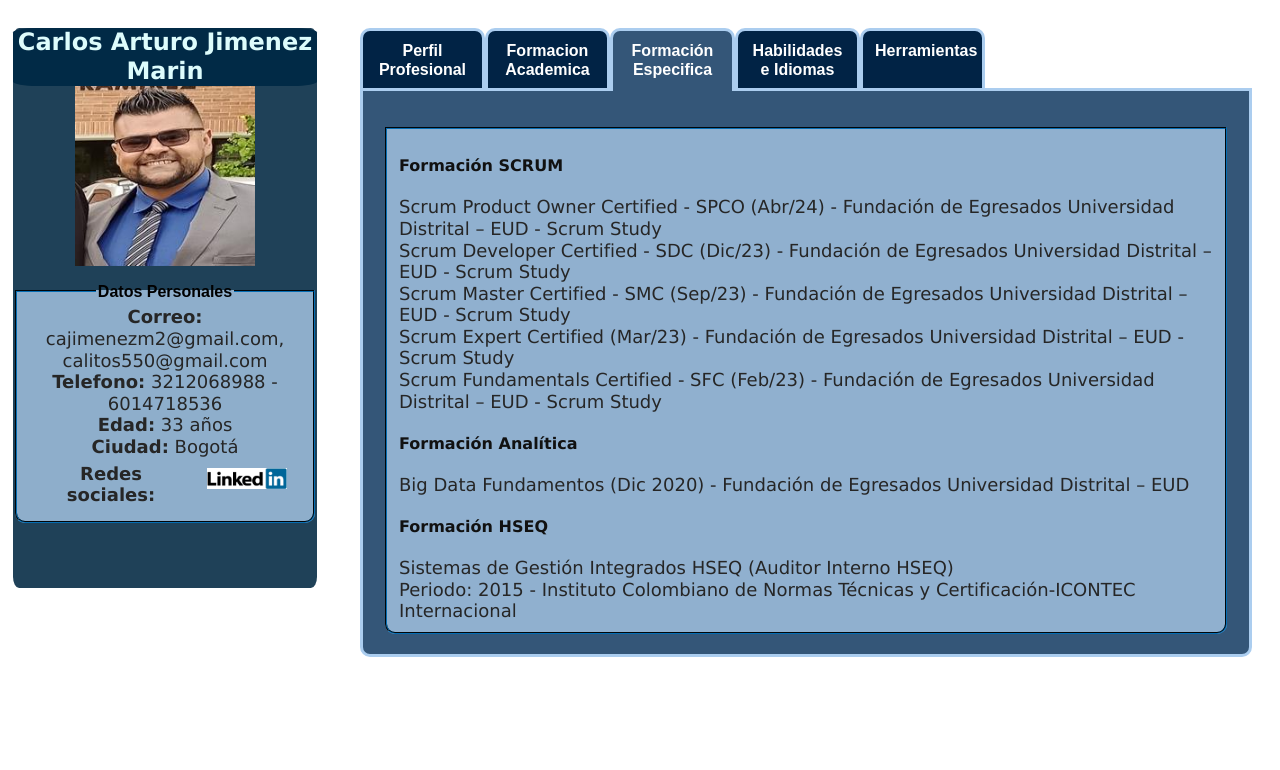
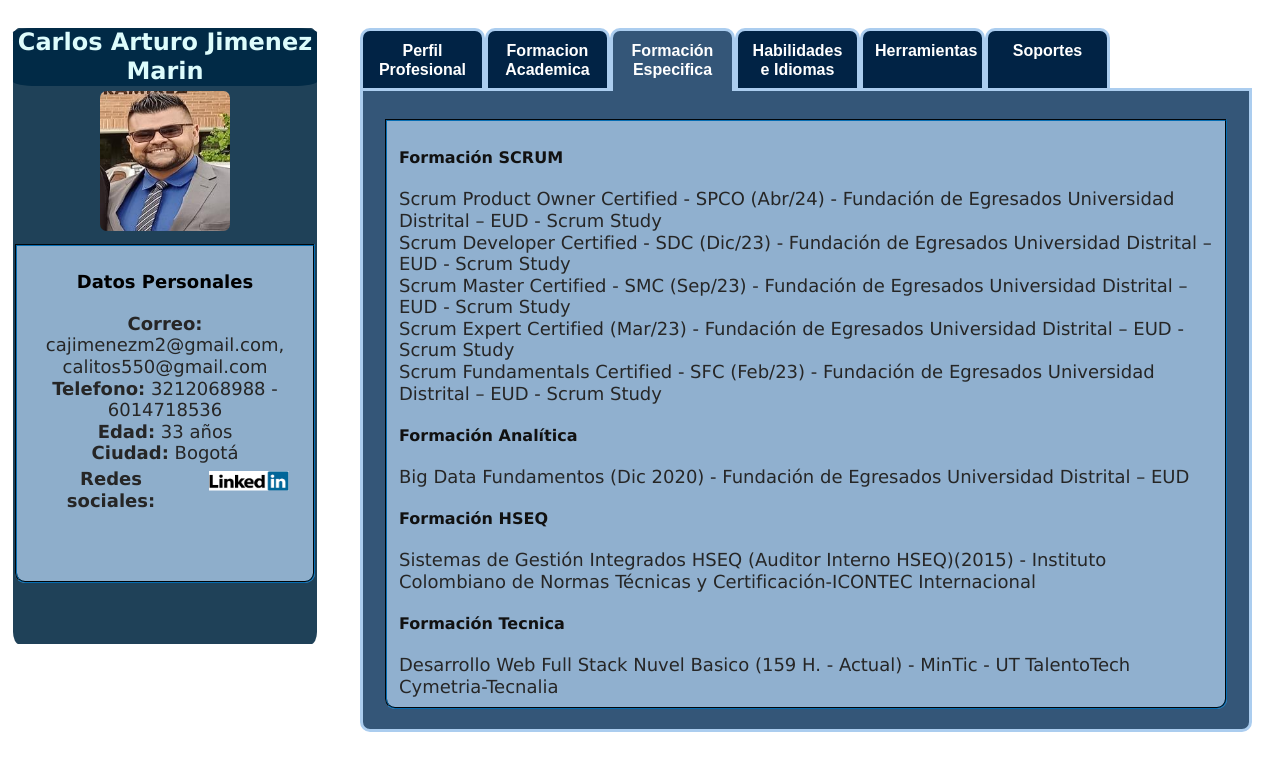
Before and after one commit to carlitosjimenez550/cvcarlosjimenez2.github.io, a plain HTML site: page index.html in a window 1280 px wide. Both pictures are taken after a click on the link "Formación Especifica". Drawn offline with Linux system fonts and the light colour scheme.

Commit message:
inclusion de imagenes y pestañas

```diff
--- a/estilo.css
+++ b/estilo.css
@@ -1,3 +1,4 @@
+@media only screen {
 h2{
     font-family: Verdana;
     color: #ddfcfc;
@@ -20,8 +21,45 @@ h5{
     font-family: Verdana;
     color: #111111;
 }
+h6{
+    font-family: Verdana;
+    font-size: large;
+    color: #000000;
+    text-align: center;
+    border-radius: 8%;
+    margin: 20px 5px;
+}
+
+fieldset{
+    height: auto;
+    width: auto;
+    border-color: #033a5f;
+    border-radius: 0 0 10px 10px;
+    margin-top: 0.5em;
+    background-color: #9ebedbe0;
+}
+
+#presentacion{
+    margin: 20px 5px;
+    width: 19em;
+    float: left;
+    height: 77%;
+    background-color: #1f4158;
+    text-align: center;
+    position: absolute;
+   border-radius: 2%;
+}
+
+.datospersonales{
+    height: 320px;
+    width: auto;
+    border-color: #033a5f;
+    border-radius: 0 0 10px 10px;
+    background-color: #9ebedbe0;
+}
 
 p{
+    margin-top: 10em;
     font-family: Verdana;
     color: #262626;
     font-size: large;
@@ -38,37 +76,34 @@ th{
     color: #111111;
 }
 
-fieldset{
-    border-color: #033a5f;
-    border-radius: 0 0 10px 10px;
-    margin-top: 1em;
-    background-color: #9ebedbe0;
+#imagen1 {
+    height: 140px;
+    width: 130px;
+    margin: 5px;
+    border-radius: 5%;
   }
 
-/*legend{
-    border:2px solid #038C8C;
-    font-family: Verdana;
-    border-radius:8px;
-    font-size: large;
-    color: #ddfcfc;
-    background-color: #038C8C;
-}*/
+#imagen2 {
+    height: 20px;
+    width: 80px;
+    padding: 2%;
+    padding: -5%;
+    border-radius: 5%;
+  }
 
-#presentacion{
-    margin: 20px 5px;
-    width: 19em;
-    float: left;
-    height: 70%;
-    background-color: #1f4158;
-    border-radius: 10px 10px 0 0;
-    text-align: center;
-    position: absolute;
-   border-radius: 2%;
+.imagenes {
+    height: 60px;
+    width: 150px;
+    margin: 0px;
+    border-radius: 5%;
   }
-/*.imagen{
 
-
-}*/
+.imagen {
+    height: 60px;
+    width: 250px;
+    margin: 0px;
+    border-radius: 5%;
+  }
 
 #contenido {
     margin: 10px;
@@ -95,23 +130,20 @@ fieldset{
     justify-content: center;
 }
 
-.perfil{
-    display: flex;
-    justify-content: center;
-}
-
 .redes a{
-    margin: 10px 14px;
+    margin: 5px 14px;
     top: 50%;
 }
 
 .redes p{
     display: block;
-    margin: 5px;
+    margin: 3px;
+    padding: 1px;
 }
 
-p{
-    margin: 10px 0px;
+.perfil{
+    display: flex;
+    justify-content: center;
 }
 
 /* funcionamiento básico del sistema de pestañas */
@@ -144,13 +176,16 @@ p{
     font-family: sans-serif;
     line-height: 1.2;
   }
+
 h2, p {
     margin: 0;
   }
+
 a {
     color: inherit;
     text-decoration: none;
   }
+
 .tabs * {
     box-sizing: border-box;
   }
@@ -182,6 +217,7 @@ p{
     padding: 10px;
     color: var(--tabs-text-color);
   }
+
 .tab-content {
     background-color: var(--tabs-lite-color);
     padding: 20px;
@@ -190,6 +226,7 @@ p{
     position: relative;
     z-index: 100;
   }
+
 .tab>a {
     background-color: var(--tabs-dark-color);
     padding: 10px;
@@ -197,11 +234,14 @@ p{
     border-radius: 10px 10px 0 0;
     border-bottom: 0;
   }
+
 .tab:target>a, .tab:last-of-type>a {
     background-color: var(--tabs-lite-color);
     z-index: 200;
   }
+
 .tab:target ~ .tab:last-of-type>a {
     background-color: var(--tabs-dark-color);
     z-index: 0;
   }
+}
--- a/index.html
+++ b/index.html
@@ -2,7 +2,7 @@
 
 <head>
     <meta charset="UTF-8">
-    <meta name="viewport" content="width=device-width, initial-scale=1.0">
+    <meta name="viewport" content="width=device-width, initial-scale=1, maximum-scale=1">
     <link rel="stylesheet" href="estilo.css">
     <title>CV_CAJM</title>
 </head>
@@ -13,24 +13,41 @@
    <section id="presentacion">
         <H2>Carlos Arturo Jimenez Marin</H2>
         <div class="perfil">
-            <img src="resources/actual.jpg"  alt="Fotografia de Carlos Jimenez" width="180" title="Carlos Jimenez">
+            <img id="imagen1" src="resources/actual.jpg"  alt="Fotografia de Carlos Jimenez" title="Carlos Jimenez">
         </div>
-        <fieldset>
-            <legend><strong>Datos Personales</strong></legend>
-            <p><strong>Correo:</strong> <a href="mailto:jquinteroc@acm.org">cajimenezm2@gmail.com, calitos550@gmail.com</a> </p>
+        <fieldset class="datospersonales">
+            <h6>Datos Personales</h6>
+            <p><strong>Correo:</strong> <a href="mailto:cajimenezm2@gmail.com">cajimenezm2@gmail.com, calitos550@gmail.com</a> </p>
             <p><strong>Telefono:</strong> 3212068988 - 6014718536</p>
             <p><strong>Edad:</strong> 33 años</p>
             <p><strong>Ciudad:</strong> Bogotá</p>
             <section class="redes">
             <p><strong>Redes sociales:</strong></p>
                 <a title="Linkedin" href="https://www.linkedin.com/in/carlosjimenezmarin-esp-ger-proyectos/">
-                    <img src="resources/linketin.png" width="80"alt="Carlos Arturo Jimenez Marin" /></a>
+                <img id="imagen2" src="resources/linketin.png" alt="Carlos Arturo Jimenez Marin" /></a>
             </section>
         </fieldset>
     </section>
     <section id="contenido">
         <div class="tabs">
             <div class="tab-container">
+                <div id="tab6" class="tab">
+                    <a href="#tab6"><legend><strong>Soportes</strong></legend></a>
+                    <div class="tab-content">
+                        <fieldset>
+                            <h3>Formación Academica</h3>
+                            <img id="posgrado" class="imagenes" src="resources/posgrado.png" alt="Posgrado" /></a>
+                            <img id="pregrado" class="imagenes" src="resources/pregrado.png" alt="Pregrado" /></a>
+                            <img id="tecnico" class="imagenes" src="resources/tecnico.png" alt="Técnico" /></a>
+                            <img id="bachillerato" class="imagenes" src="resources/bachillerato.png" alt="Bachillerato" /></a>
+                            <h3>Formación especifica </h3>
+                            <img id="scrum" class="imagen" src="resources/scrum.png" alt="SCRUM" /></a>
+                            <img id="analitica" class="imagen" src="resources/analitica.png" alt="Analítica" /></a>
+                            <img id="hseq" class="imagen" src="resources/hseq.png" alt="HSEQ" /></a>
+                            <img id="tecnica" class="imagen" src="resources/tecnica.png" alt="Técnica" /></a>
+                        </fieldset>
+                    </div>
+                </div>
                 <div id="tab5" class="tab">
                     <a href="#tab5"><legend><strong>Herramientas</strong></legend></a>
                     <div class="tab-content">
@@ -97,8 +114,9 @@
                         <h4>Formación Analítica </h4>
                         <p>Big Data Fundamentos (Dic 2020) - Fundación de Egresados Universidad Distrital – EUD</p>
                         <h4>Formación HSEQ </h4>
-                        <p>Sistemas de Gestión Integrados HSEQ (Auditor Interno HSEQ) </p>
-                        <p>Periodo: 2015 - Instituto Colombiano de Normas Técnicas y Certificación-ICONTEC Internacional</p>
+                        <p>Sistemas de Gestión Integrados HSEQ (Auditor Interno HSEQ)(2015) - Instituto Colombiano de Normas Técnicas y Certificación-ICONTEC Internacional </p>
+                        <h4>Formación Tecnica </h4>
+                        <p>Desarrollo Web Full Stack Nuvel Basico (159 H. - Actual) - MinTic - UT TalentoTech Cymetria-Tecnalia</p>
                     </fieldset>
                 </div>
               </div>
@@ -121,7 +139,7 @@
                 <a href="#tab1"><legend><strong>Perfil Profesional</strong></legend></a>
                 <div class="tab-content">
                     <fieldset>
-                        <p>Especialista en Gerencia de Proyectos, Técnico en Sistemas y Profesional en Administración Financiera y de Sistemas con énfasis en análisis , planificación, seguimiento y control de Proyectos TI (Desarrollos de software tanto tradicional como por medio de metodología ágil scrum, certificado como Scrum Expert (SPOC, SMC, SDC), Con conocimientos en Auditoria de Sistemas asi como HSEQ, Con facilidad para responder a problemas complejos desarrollando planes de acción detallado por medio de destrezas lógicas y analíticas, asi como liderar equipos de trabajo, Líder funcional, de requerimientos y procesos, Tester QA, DevOps, Manejo avanzado de ofimática (Office).</p>
+                        <p>Especialista en Gerencia de Proyectos, Técnico en Sistemas y Profesional en Administración Financiera y de Sistemas con énfasis en análisis , planificación, seguimiento y control de Proyectos TI (Desarrollos de software tanto tradicional como por medio de metodología ágil scrum, certificado como Scrum Expert (SPOC, SMC, SDC), Con facilidad para identificar y resolver necesidades desarrollando planes de acción detallado con de destrezas lógicas y analíticas, asi como liderar equipos de trabajo, Líder funcional, de requerimientos y procesos, Tester QA, DevOps, Manejo avanzado de ofimática (Office).</p>
                     </fieldset>
                 </div>
               </div>
```
Also changed, not shown: resources/analitica.png (added), resources/bachillerato.png (added), resources/hseq.png (added), resources/posgrado.jpeg (added), resources/posgrado.png (added), resources/pregrado.png (added), resources/scrum.png (added), resources/tecnica.png (added), resources/tecnico.png (added). Lines whose indentation alone changed are shown as unchanged.
